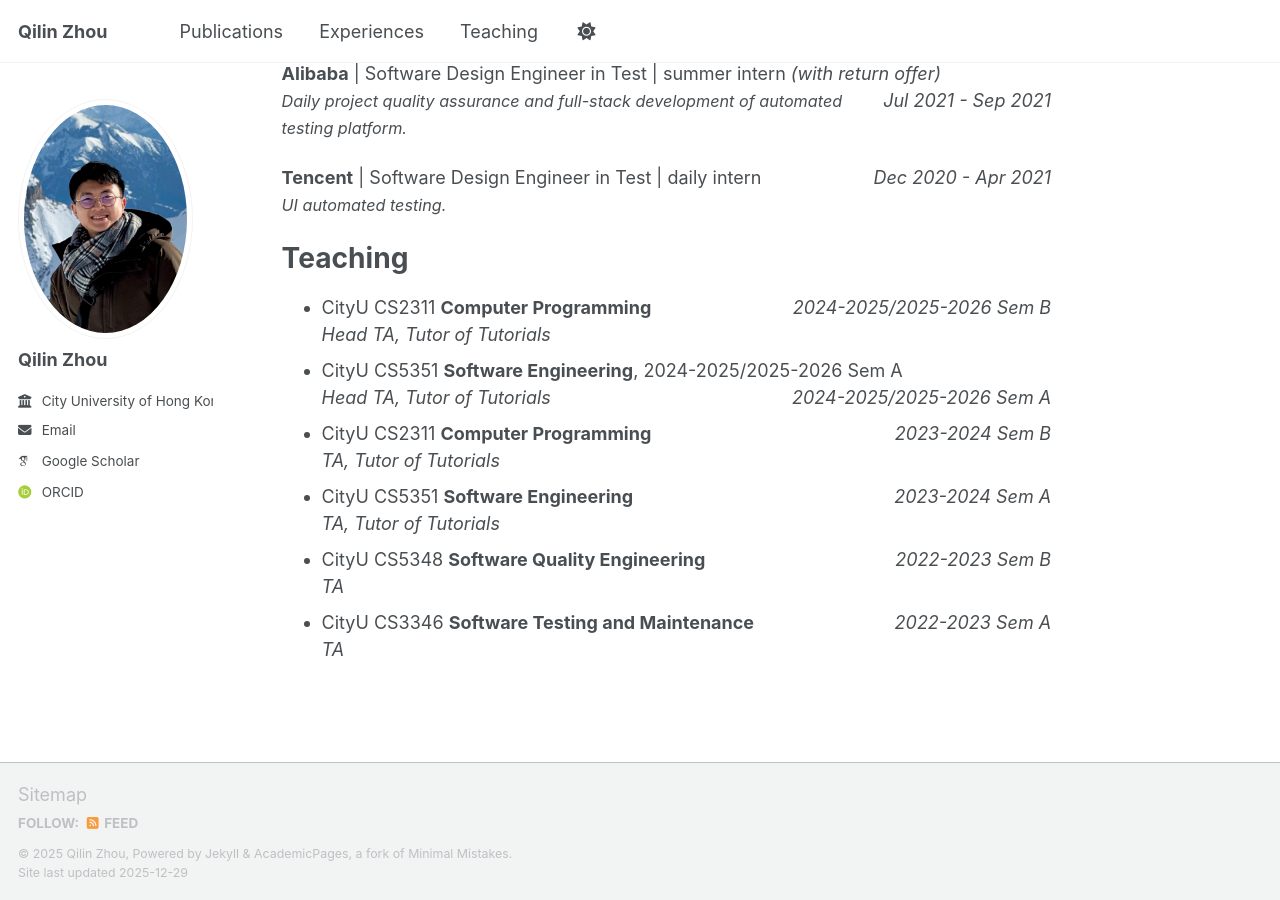
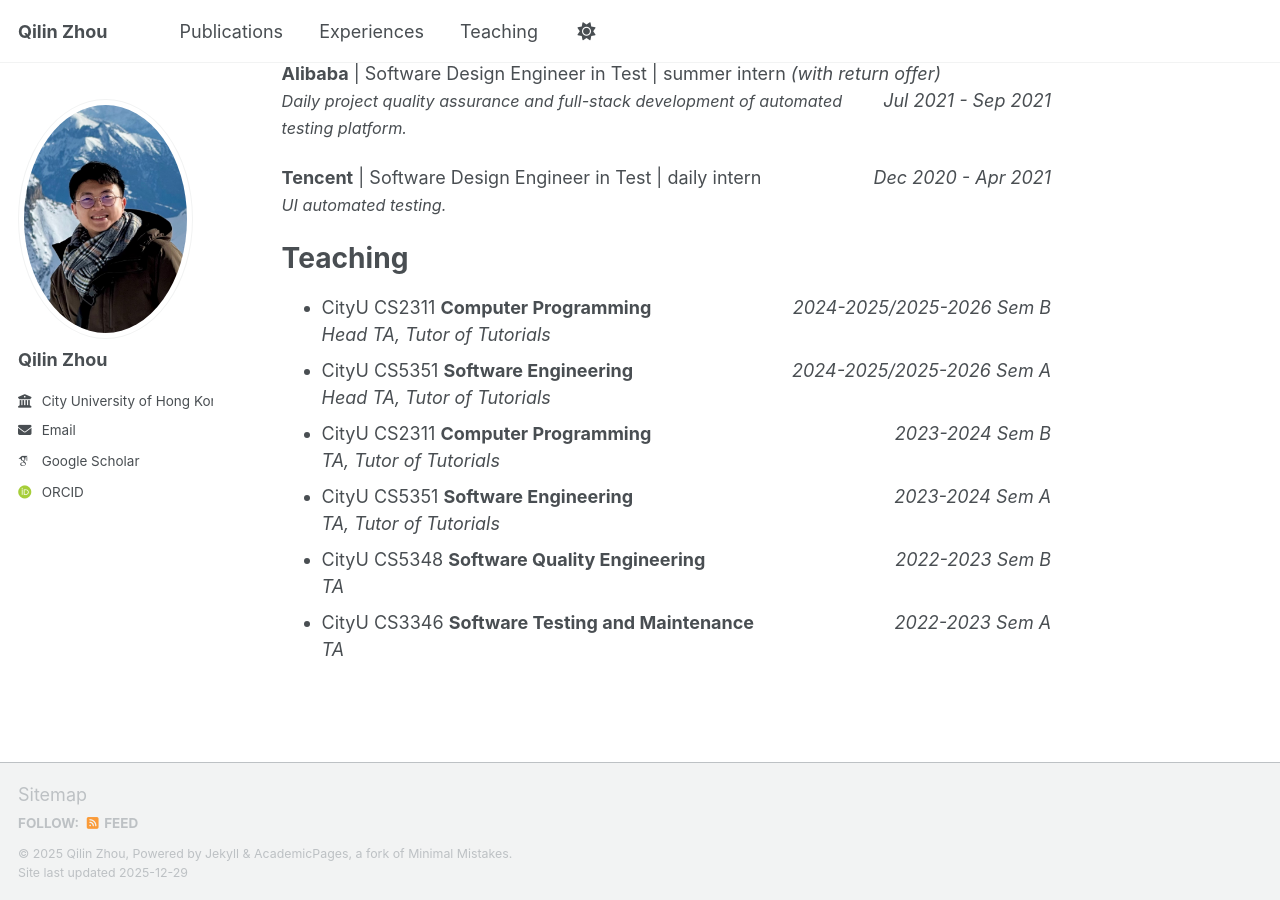
Before and after one commit to qilin-zhou/qilin-zhou.github.io, a Jekyll site: the page built from _pages/about.md, in a window 1280 px wide and 900 px high, scrolled down 1697 px. Built offline with Jekyll 4.4.1, drawn with Linux system fonts in a browser that asks for light colours; some web fonts are replaced; a script bundle is joined from its source files by our own code; library files that are not in the unit come from our copies.

Commit message:
Update about.md

```diff
--- a/_pages/about.md
+++ b/_pages/about.md
@@ -63,7 +63,7 @@ Teaching
 ======
 - CityU CS2311 **Computer Programming** <span style="float: right; font-style: italic;"> 2024-2025/2025-2026 Sem B  </span>
   <i>Head TA, Tutor of Tutorials</i>
-- CityU CS5351 **Software Engineering**, 2024-2025/2025-2026 Sem A <span style="float: right; font-style: italic;">2024-2025/2025-2026 Sem A  </span>
+- CityU CS5351 **Software Engineering** <span style="float: right; font-style: italic;">2024-2025/2025-2026 Sem A  </span>
   <i>Head TA, Tutor of Tutorials</i>
 - CityU CS2311 **Computer Programming**<span style="float: right; font-style: italic;"> 2023-2024 Sem B  </span>
   <i>TA, Tutor of Tutorials</i>
```
